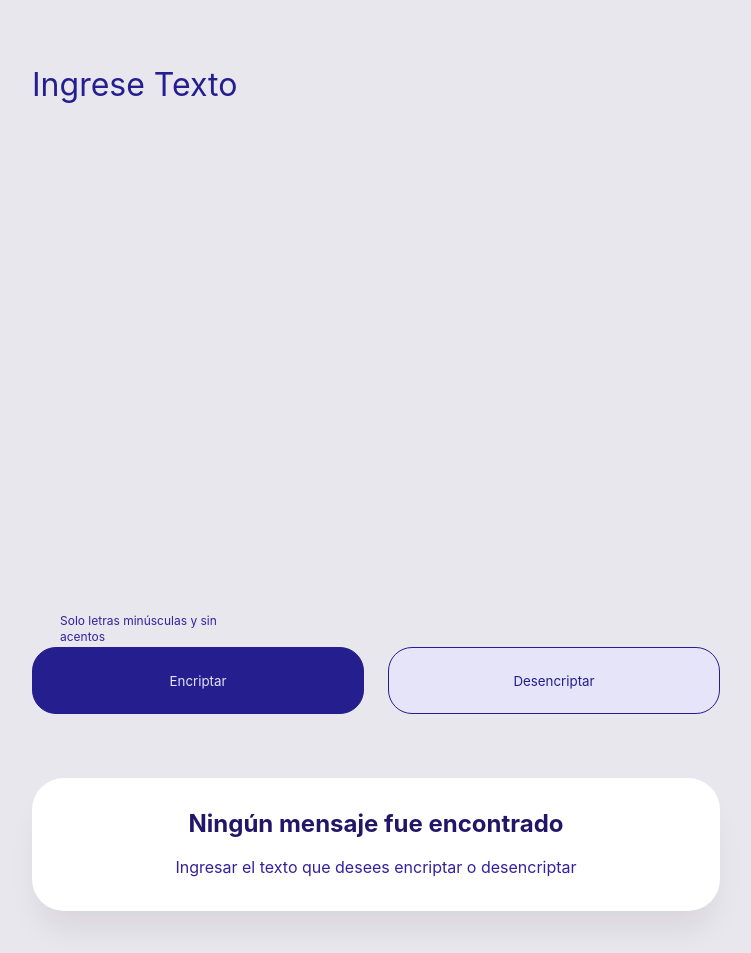
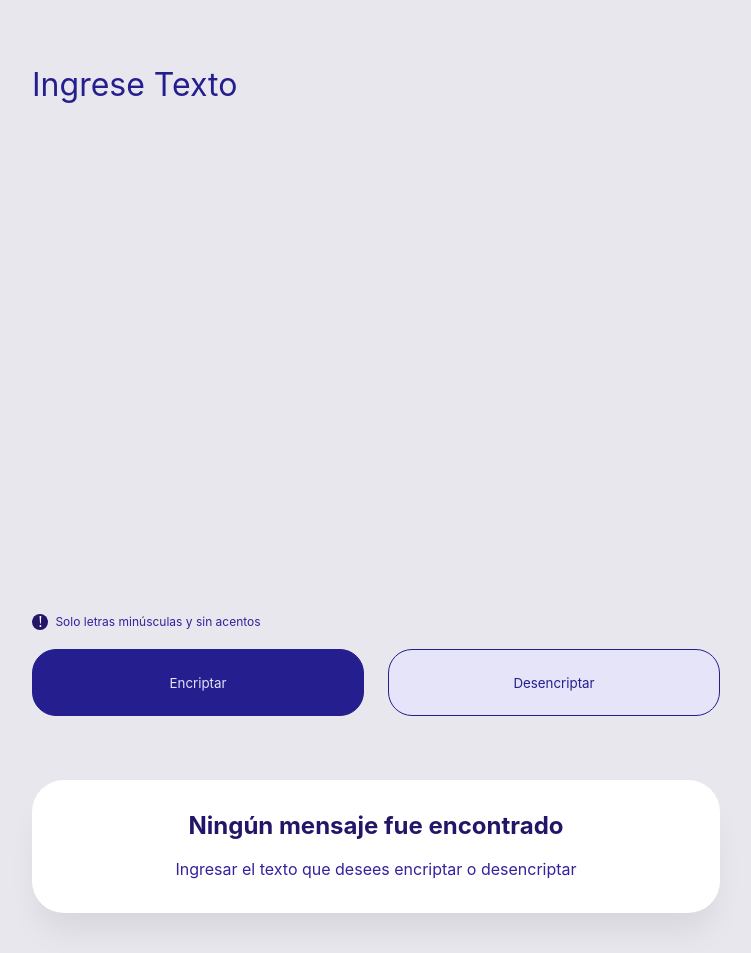
Before and after one commit to javierPerez123/challenge-alura, a plain HTML site: page index.html in a window 1280 px wide. Shown: the part 143-1096 px from the top of the page, without its empty margins (264-1015 px from the left). Drawn offline with Linux system fonts and the light colour scheme.

Commit message:
modificaciones para tener un codigo mas legible

```diff
--- a/index.css
+++ b/index.css
@@ -1,142 +1,178 @@
 body {
+
+    /* color de fondo de toda la pagina */
     background-color: #E9E7EE;
+
 }
 
 main {
+
+    /* centrado de contenido del main */
     display: flex;
     justify-content: center;
     flex-wrap: wrap;
+
 }
 
 .logo {
+
+    /* tamaño y margenes del logo */
     margin: 24px 0 0 16px;
     width: 375px;
+
 }
 
 .muñeco {
+
+    /* no mostrar el muñeco */
     display: none;
+
 }
 
 .textoIngresado textarea {
-    padding: 0;
+
+    /* estilos del texto ingresado */
     color: #241E8E;
     font-family: 'Inter';
     font-style: normal;
     font-weight: 400;
     font-size: 24px;
     line-height: 150%;
+
+    /* modificacion de estilos del textarea */
     background-color: #E9E7EE;
     width: 343px;
+    padding: 0;
     margin: 80px 16px 0 16px;
     border: 0px;
     outline: 0px;
     resize: none;
     cursor: pointer;
 
-
 }
 
 
 .textoIngresado ::placeholder {
+
+    /* estilos del texto ayuda del textarea */
     color: #241E8E;
     font-family: 'Inter';
     font-style: normal;
     font-weight: 400;
     font-size: 24px;
     line-height: 150%;
+
 }
 
 .exclamacion {
-    vertical-align: top;
+
+    /* estilos de la exclamacion */
     font-size: 16px;
-    display: inline-block;
+    color: white;
+    background-color: #231668;
     text-align: center;
     width: 16px;
     height: 16px;
     border-radius: 8px;
-    background-color: #231668;
-    color: white;
-    margin: 65px 7px 17px 16px;
-    opacity: 0;
+    margin: 0 7px 0 0;
 }
 
-.minusculasSinAcentoB {
-    display: inline-block;
-    width: 205px;
+.minusculasSinAcentoYexclamacion {
+    /* margenes y alineacion de contenido del div */
+    display: flex;
+    align-items: center;
+    justify-content: center;
+    margin: 65px 7px 18px 16px;
+    width: 229px;
     height: 18px;
-    margin: 64px 130px 17px 0;
 }
 
 .minusculasSinAcento {
+
+    /* estilos del texto de advertencia*/
     font-family: 'Inter';
     color: #35209D;
     font-size: 12px;
-
 }
 
 .botones {
+
+    /* margenen y tamañoo del div */
     margin: 0 16px;
     width: 343px;
 }
 
 .botones .A {
+
+    /* estilos de texto del boton */
     font-family: 'Inter';
     text-align: center;
+    color: #E5E4F9;
+
+    /* estilos del boton */
     padding: 24px;
-    color: #E5E4F9;
     width: 100%;
     height: 67px;
     margin: 0 0 24px 0;
-
-    /* Dark blue/dark-blue-300 */
-
     background: #241E8E;
     border: 1px solid #241E8E;
     border-radius: 24px;
+    cursor: pointer;
 
-    cursor: pointer;
 }
 
 .botones .B {
+
+    /* estilos de texto del boton */
     font-family: 'Inter';
     text-align: center;
-    padding: 24px;
     color: #241E8E;
+
+    /* estilos del boton */
     width: 100%;
     height: 67px;
-
-    /* Dark blue/dark-blue-300 */
-
+    padding: 24px;
     background: #E5E4F9;
     border: 1px solid #241E8E;
     border-radius: 24px;
     cursor: pointer;
+
 }
 
 .boxTextoMomentaneo {
+
+    /* alineacion del texto dentroo del div */
     text-align: center;
 }
 
 .boxTextoMomentaneo .titulo {
+
+    /* estilos del titulo momentaneo */
     color: #231668;
     font-family: 'Inter';
     font-style: normal;
     font-weight: 700;
     font-size: 24px;
     line-height: 120%;
+
 }
 
 .boxTextoMomentaneo .parrafo {
+
+    /* estilos del titulo momentaneo */
     color: #35209D;
-    margin-top: 16px;
     font-family: 'Inter';
     font-style: normal;
     font-weight: 400;
     font-size: 16px;
     line-height: 150%;
+    margin-top: 16px;
+
 }
 
 .boxTextoSalida {
+
+    /* estilos del del div */
     padding: 32px;
     width: 327px;
     margin: 64px 24px 40px;
@@ -147,14 +183,23 @@ main {
 }
 
 .boxTextoEncriptado {
+
+    /* ocultar div */
     display: none;
+
 }
 
 .boxTextoDesencriptado {
+
+    /* ocultar div */
     display: none;
+
 }
 
 .salida {
+
+    /* estilos del texto de salida */
+    color: #382FD3;
     font-family: 'Inter';
     font-style: normal;
     font-weight: 400;
@@ -164,14 +209,16 @@ main {
 }
 
 .botonCopiar {
-    display: none;
-    width: 263px;
-    height: 67px;
+
+    /* estilos de texto del boton */
     font-family: 'Inter';
     text-align: center;
     color: #241E8E;
 
-    /* Dark blue/dark-blue-300 */
+    /* estilos del boton */
+    display: none;
+    width: 263px;
+    height: 67px;
     background: white;
     border: 1px solid #241E8E;
     border-radius: 24px;
@@ -181,6 +228,8 @@ main {
 }
 
 @media (min-width: 768px) {
+
+    /* modificaciones para la version tablet */
     .logo {
         margin: 73.42px 0 0 40px;
     }
@@ -195,8 +244,8 @@ main {
         font-size: 32px;
     }
 
-    .exclamacion {
-        margin: 65px 8px 17px 40px;
+    .minusculasSinAcentoYexclamacion {
+        margin: 65px 8px 18px 40px;
     }
 
     .botones {
@@ -226,6 +275,8 @@ main {
 }
 
 @media (min-width: 1440px) {
+
+    /* modificaciones para la version desktop */
     main {
         display: flex;
         justify-content: center;
@@ -252,8 +303,8 @@ main {
         font-size: 32px;
     }
 
-    .exclamacion {
-        margin: 65px 8px 17px 240px;
+    .minusculasSinAcentoYexclamacion {
+        margin: 65px 8px 18px 240px;
     }
 
     .botones {
--- a/index.html
+++ b/index.html
@@ -21,12 +21,13 @@
 
             </div>
 
-            <div class="exclamacion">
-                <label>!</label>
-            </div>
 
-            <div class="minusculasSinAcentoB">
-                <label class="minusculasSinAcento">Solo letras minúsculas y sin acentos</label>
+
+            <div class="minusculasSinAcentoYexclamacion">
+                <div class="exclamacion">
+                    <p>!</p>
+                </div>
+                <p class="minusculasSinAcento">Solo letras minúsculas y sin acentos</p>
             </div>
 
             <div class="botones">
@@ -42,17 +43,17 @@
             </div>
             <div class="boxTextoMomentaneo" id="noImprime">
                 <div class="titulo">
-                    <label>Ningún mensaje fue encontrado</label>
+                    <p>Ningún mensaje fue encontrado</p>
                 </div>
                 <div class="parrafo">
-                    <label>Ingresar el texto que desees encriptar o desencriptar</label>
+                    <p>Ingresar el texto que desees encriptar o desencriptar</p>
                 </div>
             </div>
             <div class="boxTextoEncriptado" id="textoEncriptado">
-                <label class="salida" id="imprimirEncriptado"></label>
+                <p class="salida" id="imprimirEncriptado"></p>
             </div>
             <div class="boxTextoDesencriptado" id="textoDesencriptado">
-                <label class="salida" id="imprimirDesencriptado"></label>
+                <p class="salida" id="imprimirDesencriptado"></p>
             </div>
             <div class="boxBotonCopiar">
                 <button class="botonCopiar" id="botonOculto" onclick="copiar()">Copiar</button>
```
Also changed, not shown: index.js (+18 -20 lines).
